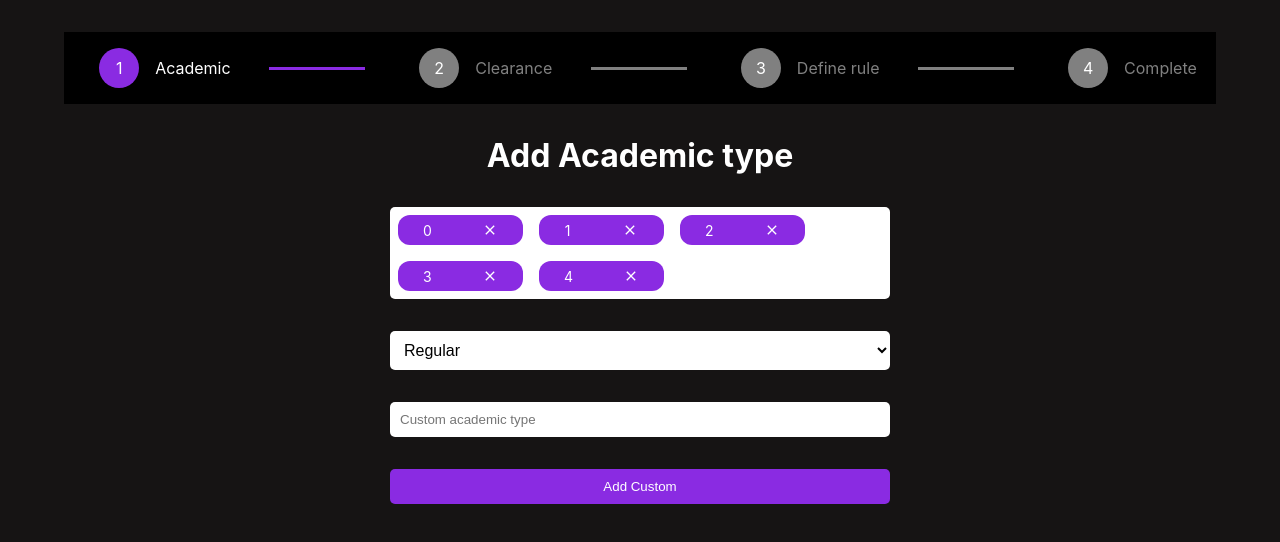
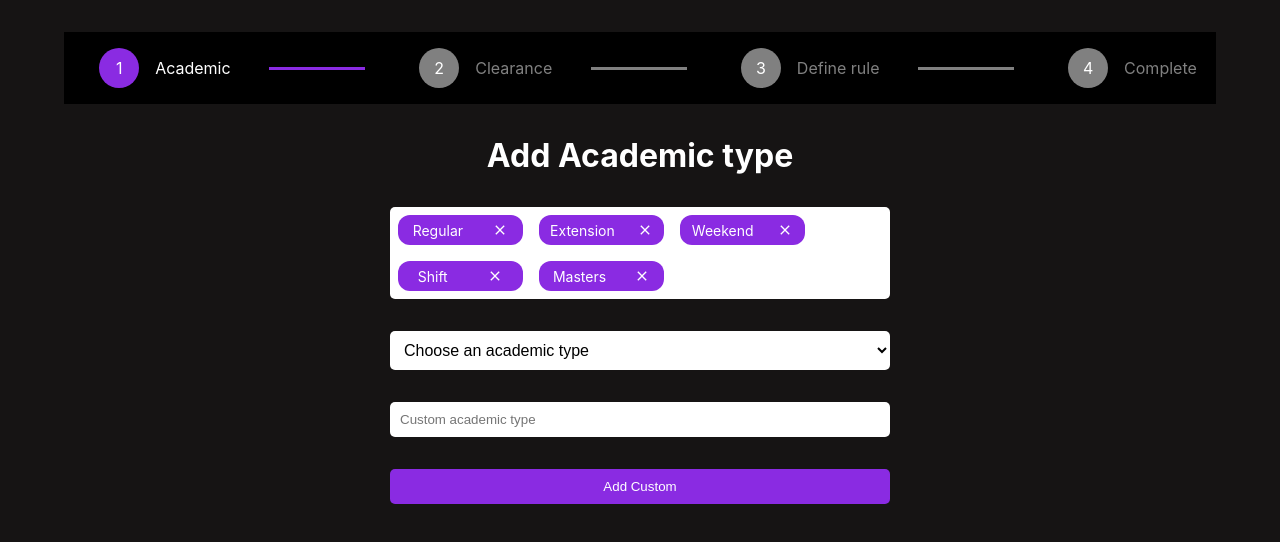
Before and after one commit to kennataddese6/BISCS, a React (Create React App) app in the folder frontend/: page / in a window 1280 px wide. Shown: the top 542 px of the page. Built offline with nearby package versions, Linux system fonts and the light colour scheme.

Commit message:
add academic type dropdown to state

```diff
--- a/frontend/src/App.js
+++ b/frontend/src/App.js
@@ -4,6 +4,13 @@ import { useState } from "react";
 
 function App() {
   const [academicNames, setAcademicNames] = useState([
+    "Regular",
+    "Extension",
+    "Weekend",
+    "Shift",
+    "Masters",
+  ]);
+  const [academicTypes, setAcademicTypes] = useState([
     "Regular",
     "Extension",
     "Weekend",
@@ -35,7 +42,7 @@ function App() {
       </div>
       <h1 className="stepOneHeaderText"> Add Academic type</h1>
       <div className="academictypesContainer">
-        {academicNames.map((index, academicName) => (
+        {academicNames.map((academicName, index) => (
           <div key={index} className="academicType col-s-3">
             <div className="academicTypeText">{academicName}</div>
             <div className="closeIconContainer">
@@ -45,10 +52,13 @@ function App() {
         ))}
       </div>
       <select className="academictypesContainer dropDown">
-        <option> Regular </option>
-        <option> Extension </option>
-        <option> Weekend </option>
-        <option> Summer </option>
+        <option value=""> Choose an academic type </option>
+        {academicTypes.map((academicType, index) => (
+          <option key={index} value={academicType}>
+            {" "}
+            {academicType}{" "}
+          </option>
+        ))}
       </select>
       <input
         type="text"
```
